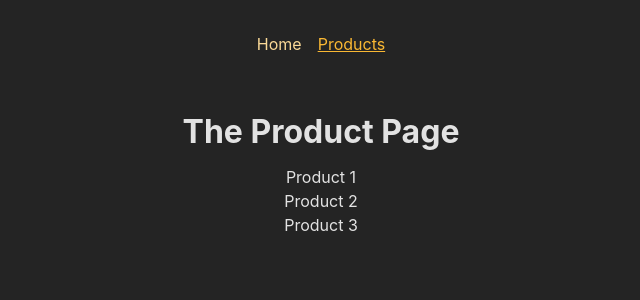
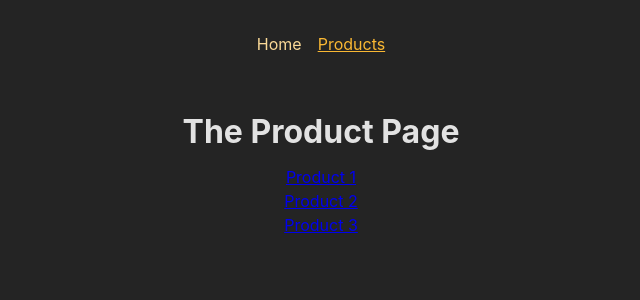
Before and after one commit to wako057/react-tutorial-router, a React (Create React App) app: page /products in a window 1280 px wide. Shown: the top 300 px of the page, without its empty margins (319-959 px from the left). Built offline with nearby package versions, Linux system fonts and the light colour scheme.

Commit message:
feat: add link for dynamix path

```diff
--- a/src/pages/ProductDetail.js
+++ b/src/pages/ProductDetail.js
@@ -3,7 +3,6 @@
 function ProductDetail() {
     const params = useParams();
 
-    console.log(params.productId)
     return (
         <>
             <h1>Product Detail</h1>
--- a/src/pages/ProductsPage.js
+++ b/src/pages/ProductsPage.js
@@ -1,11 +1,21 @@
+import { Link } from "react-router-dom";
+
+const DUMMY_PRODUCT = [
+    { id: 'p1', title: 'Product 1' },
+    { id: 'p2', title: 'Product 2' },
+    { id: 'p3', title: 'Product 3' },
+];
+
 function ProductsPage() {
     return (
         <>
             <h1>The Product Page</h1>
             <ul>
-                <li>Product 1</li>
-                <li>Product 2</li>
-                <li>Product 3</li>
+                {DUMMY_PRODUCT.map(product =>
+                    <li key={product.id}>
+                        <Link to={`/products/${product.id}`}>{product.title}</Link>
+                    </li>
+                )}
             </ul>
         </>
     );
```
